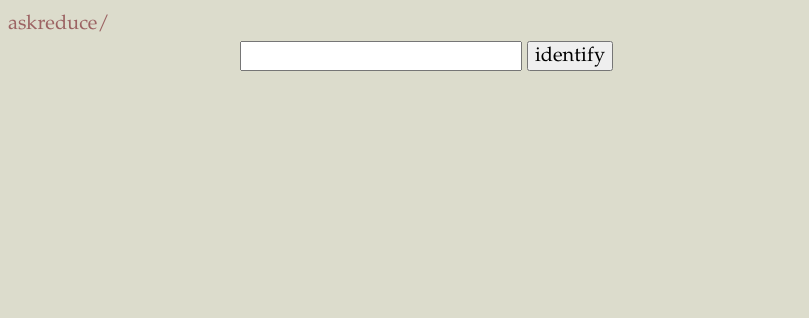
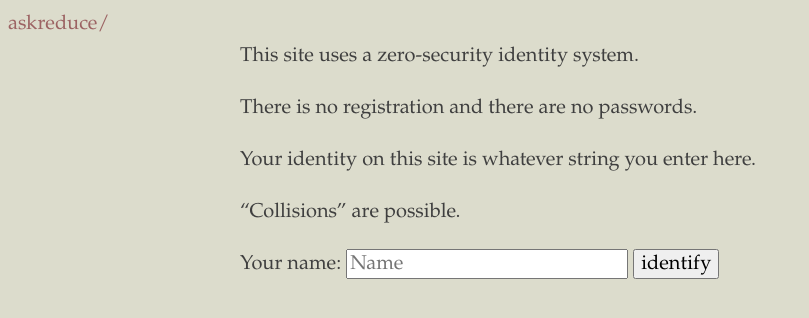
Before and after one commit to ajschumacher/askreduce, a Django app: page /identity in a window 1280 px wide. Shown: the top 318 px of the page, without its empty margins (0-809 px from the left). Run offline with Django 3.2, Linux system fonts and the light colour scheme.

Commit message:
nicer "login"

```diff
--- a/shufflesort/templates/shufflesort/identity.html
+++ b/shufflesort/templates/shufflesort/identity.html
@@ -2,9 +2,21 @@
 
 {% block content %}
 
+<p>This site uses a zero-security identity system.</p>
+
+<p>There is no registration and there are no passwords.</p>
+
+<p>Your identity on this site is whatever string you enter here.</p>
+
+<p>“Collisions” are possible.</p>
+
 <form action="{% url 'shufflesort:identity' %}" method="post">
   {% csrf_token %}
-  <input type="text" name="user" />
+  <label for="user">Your name: </label>
+  <input type="text" name="user" placeholder="Name"
+    {% if 'user' in request.session %}
+      value="{{request.session.user}}"
+    {% endif %} />
   <input type="submit" value="identify" />
 </form>
 
```
